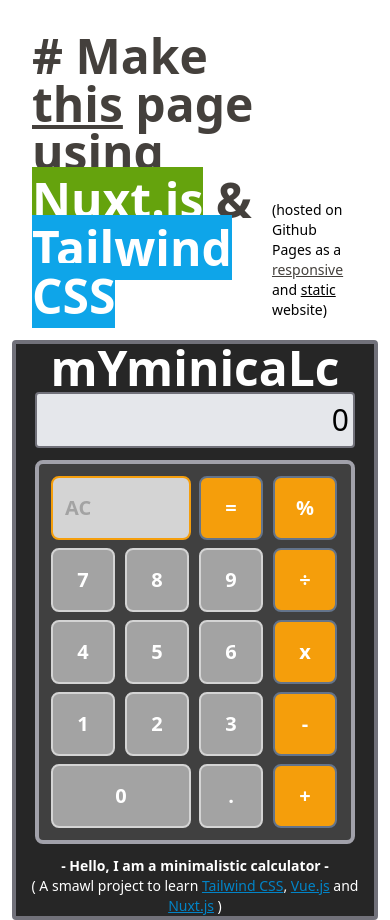
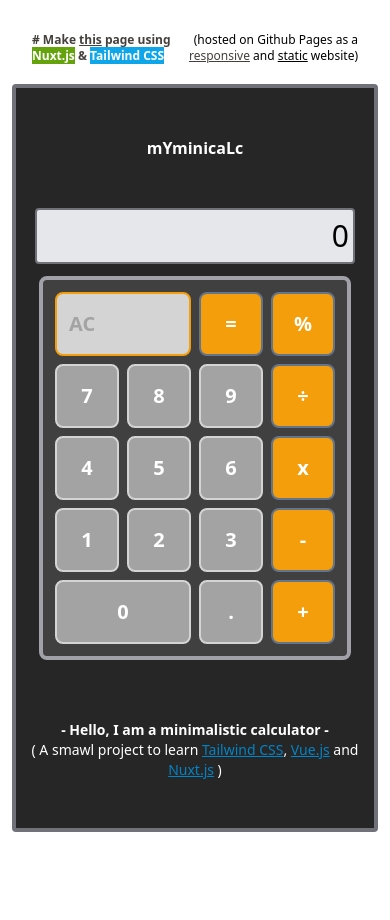
Before and after one commit to LymaKries/foreward_project_4, a Nuxt app: page / in a window 390 px wide. After the commit the page ends 844 px from the top, so only its background shows below. Built offline with nearby package versions, Linux system fonts and the light colour scheme.

Commit message:
try responsive on everything

```diff
--- a/components/Calculator.vue
+++ b/components/Calculator.vue
@@ -3,10 +3,10 @@
     <div class="h-full flex flex-col justify-evenly content-evenly">
       <Title />
 
-      <div class="w-full flex flex-col items-center ">
-        <div class="w-80 h-14 pr-1 mb-3 bg-gray-200 border-2 border-zinc-500 rounded bottom-80 text-3xl flex items-center justify-end">{{input}}</div>
+      <div class="w-full flex flex-col items-center">
+        <div class="pr-1 mb-3 bg-gray-200 border-2 border-zinc-500 rounded bottom-80 text-3xl flex items-center justify-end shrink w-80 h-14">{{input}}</div>
 
-        <div class="w-80 h-96 bg-neutral-700 mb-3 border-4 border-zinc-400 rounded-lg">
+        <div class="flex w-62 h-96 bg-neutral-700 mb-3 border-4 border-zinc-400 rounded-lg sm:w-80 h-96">
           <div class="grid grid-cols-4 grid-rows-5 gap-2 p-3">
             <BigButton class="bg-neutral-300 border-amber-500 text-neutral-400 pl-3"
                        big_button="AC"
@@ -174,7 +174,7 @@
         }
 
         if (this.operation[i] === ".") {
-          this.input += "0";
+          this.input += "w0";
           this.operation += "0";
           this.result += 0.0;
           return;
--- a/components/HeadTitle.vue
+++ b/components/HeadTitle.vue
@@ -1,10 +1,12 @@
 <template>
-  <div class="w-full p-5 flex justify-between">
-    <div class="font-bold text-5xl text-stone-700">
+  <div class="w-full p-5 flex justify-between sm:bg-blue-500 md:bg-rose-300 lg:bg-red-500 xl:bg-green-500 2xl:bg-blue-200">
+    <div class="font-bold text-stone-700 text-xs sm:text-xs md:text-lg xl:text-4xl 2xl:text-5xl">
       # Make <span class="underline">this</span> page using <span class="bg-lime-600 text-white">Nuxt.js</span> & <span class="text-white bg-sky-500">Tailwind CSS</span>
     </div>
-    <div class="text-sm mt-auto">
+    <div class="mt-auto text-right text-xs lg:text-sm">
       (hosted on Github Pages as a <span class="text-stone-700 underline">responsive</span> and <span class="underline">static</span> website)
     </div>
   </div>
 </template>
+
+sm: md: lg: xl: 2xl:
--- a/components/Title.vue
+++ b/components/Title.vue
@@ -1,5 +1,5 @@
 <template>
-  <div class="text-white font-bold text-center text-5xl bottom-80">
+  <div class="bottom-80 text-white font-bold text-center text-base sm:text-5xl">
     mYminicaLc
   </div>
 </template>
```
